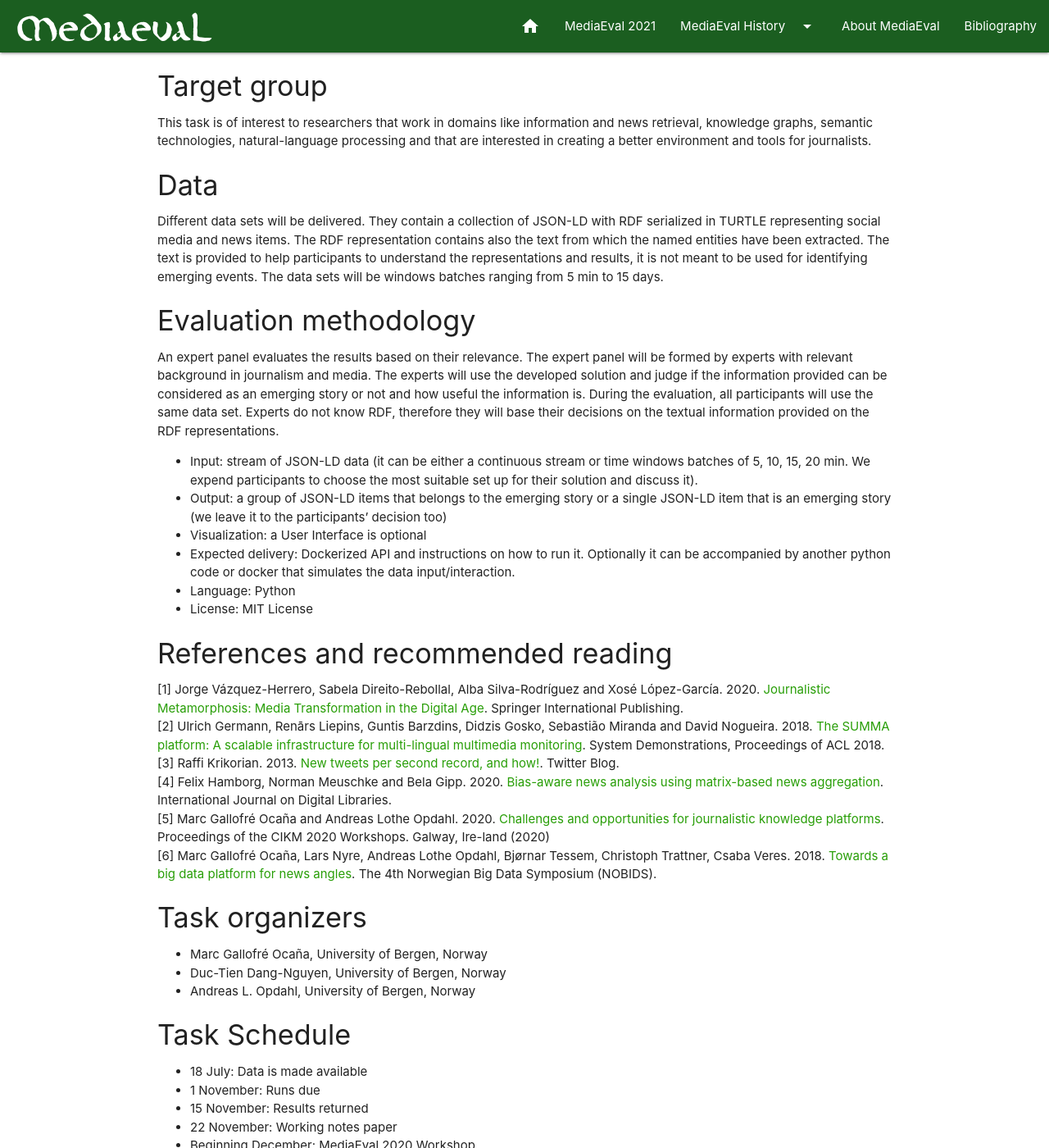
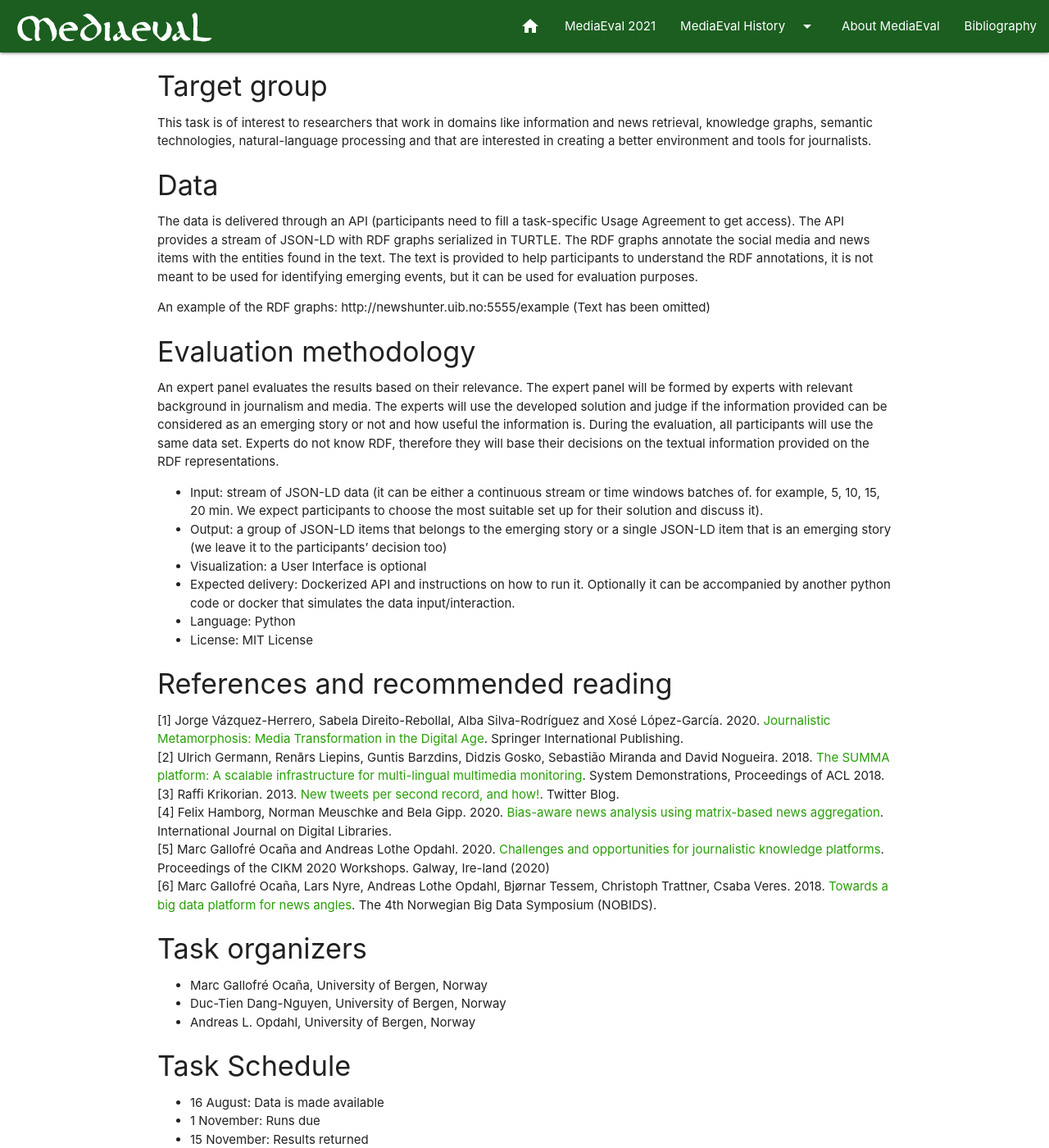
Before and after one commit to multimediaeval/multimediaeval.github.io, a Jekyll site: the page built from _editions/2021/tasks/emergingnews.md, in a window 1280 px wide and 1400 px high, scrolled down 1232 px. Shown: the whole window at 82% size. Built offline with Jekyll 4.4.1, drawn with Linux system fonts in a browser that asks for light colours; some of the changed text lies outside the part shown.

Commit message:
Update emergingnews.md

```diff
--- a/_editions/2021/tasks/emergingnews.md
+++ b/_editions/2021/tasks/emergingnews.md
@@ -31,12 +31,15 @@ As part of the News Angler project, we developed an evolving platform that harve
 This task is of interest to researchers that work in domains like information and news retrieval, knowledge graphs, semantic technologies, natural-language processing and that are interested in creating a better environment and tools for journalists.
 
 #### Data
-Different data sets will be delivered. They contain a collection of JSON-LD with RDF serialized in TURTLE representing social media and news items. The RDF representation contains also the text from which the named entities have been extracted. The text is provided to help participants to understand the representations and results, it is not meant to be used for identifying emerging events. The data sets will be windows batches ranging from 5 min to 15 days.
+The data is delivered through an API (participants need to fill a task-specific Usage Agreement to get access). The API provides a stream of JSON-LD with RDF graphs serialized in TURTLE. The RDF graphs annotate the social media and news items with the entities found in the text. The text is provided to help participants to understand the RDF annotations, it is not meant to be used for identifying emerging events, but it can be used for evaluation purposes.
+
+An example of the RDF graphs: http://newshunter.uib.no:5555/example (Text has been omitted)
+
 
 #### Evaluation methodology
 An expert panel evaluates the results based on their relevance. The expert panel will be formed by experts with relevant background in journalism and media. The experts will use the developed solution and judge if the information provided can be considered as an emerging story or not and how useful the information is. During the evaluation, all participants will use the same data set. Experts do not know RDF, therefore they will base their decisions on the textual information provided on the RDF representations.
 
-* Input: stream of JSON-LD data (it can be either a continuous stream or time windows batches of 5, 10, 15, 20 min. We expend participants to choose the most suitable set up for their solution and discuss it).
+* Input: stream of JSON-LD data (it can be either a continuous stream or time windows batches of. for example, 5, 10, 15, 20 min. We expect participants to choose the most suitable set up for their solution and discuss it).
 * Output: a group of JSON-LD items that belongs to the emerging story or a single JSON-LD item that is an emerging story (we leave it to the participants' decision too)
 * Visualization: a User Interface is optional
 * Expected delivery: Dockerized API and instructions on how to run it. Optionally it can be accompanied by another python code or docker that simulates the data input/interaction.
@@ -56,10 +59,9 @@ An expert panel evaluates the results based on their relevance. The expert panel
 * Duc-Tien Dang-Nguyen, University of Bergen, Norway
 * Andreas L. Opdahl, University of Bergen, Norway
 
-
 #### Task Schedule
-* 18 July: Data is made available <!-- # Replace XX with your date. We suggest setting the date in June-July-->
+* 16 August: Data is made available <!-- # Replace XX with your date. We suggest setting the date in June-July-->
 * 1 November: Runs due <!-- # Replace XX with your date. We suggest setting enough time in order to have enough time to assess and return the results by the Results returned deadline-->
 * 15 November: Results returned  <!-- Replace XX with your date. Latest possible should be 15 November-->
 * 22 November: Working notes paper  <!-- Fixed. Please do not change. Exact date to be decided-->
-* Beginning December: MediaEval 2020 Workshop <!-- Fixed. Please do not change. Exact date to be decided-->
+* 6-8 December 2021: MediaEval 2021 Workshop in Bergen, Norway with opportunity for online participation <!-- Fixed. Please do not change. Exact date to be decided-->
```
